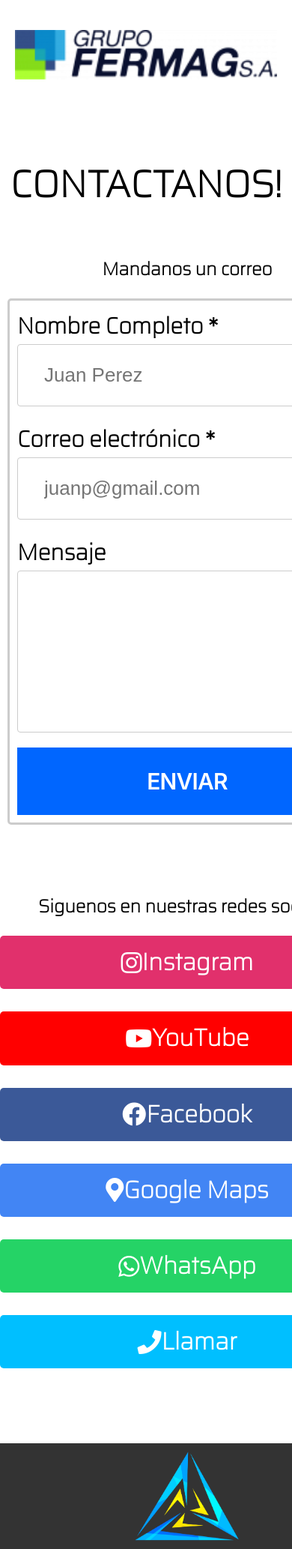
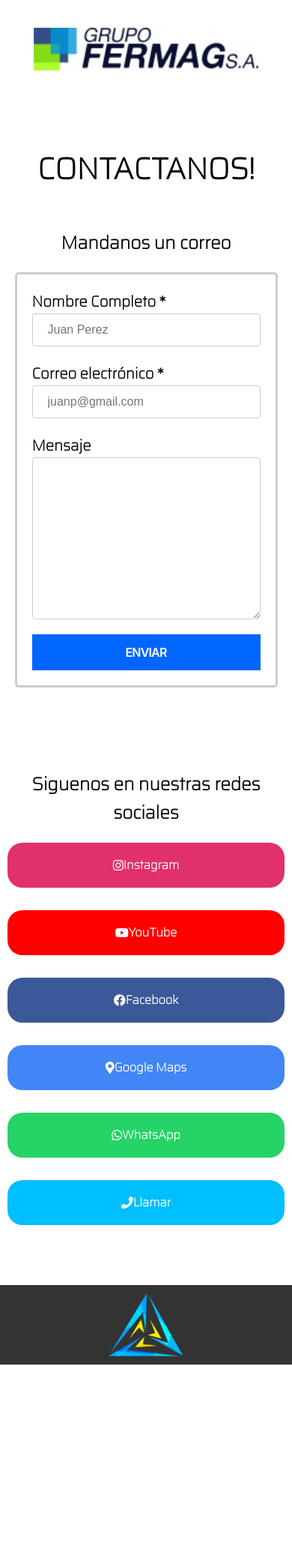
Before and after one commit to alejoDiazBroilo/Lussaryayuda, a Flask app: page /clientes/Fermag/contacto in a window 390 px wide; the page is wider, and only the part inside the window is pictured. Shown: that part at 75% size. After the commit the page ends 1820 px from the top of that part, so only its background shows below. Run offline with Flask 3, Linux system fonts and the light colour scheme.

Commit message:
arreglading

```diff
--- a/static/css/clientes/Fermag/contacto.css
+++ b/static/css/clientes/Fermag/contacto.css
@@ -5,6 +5,14 @@
 
 * {
     box-sizing: border-box;
+}
+
+.main{
+  display: flex;
+  flex-direction: column;
+  text-align: center;
+  justify-content: center;
+  align-items: center;
 }
 
 body {
@@ -16,7 +24,7 @@ body {
     align-items: center;
     text-align: center;
     margin: 0;
-
+  width: 100%;
 
 }
 
@@ -209,6 +217,7 @@ input[type="submit"]:hover {
     text-align: center;
     padding: 10px;
     height: auto;
+    width: 100%;
   }
 
   .footer-2 p {
@@ -224,156 +233,67 @@ input[type="submit"]:hover {
     display: none;
   }
 
-  @media only screen and (max-width: 600px) {
-    .footer-1 {
-        display: block;
-        background-color: #333;
-        color: #fff;
-        text-align: center;
-        padding: 10px;
-        height: auto;
-      }
-
-      .footer-1 p {
-        margin: 0;
-        font-size: 14px;
-      }
-
-      .footer-2{
-        display: none;
-      }
+@media only screen and (max-width: 1020px) {
+  form {
+    width: 80%;
   }
-
-
-@media (max-width: 768px) {
-    .container {
-        grid-template-columns: 2fr;
+  .container {
+    grid-template-columns: 1fr;
+  }
+  .social-buttons {
+    width: 80%;
   }
 }
 
+@media only screen and (max-width: 650px) {
+  h1 {
+    font-size: 40px;
+  }
+  .imgFer {
+    width: 300px;
+  }
+  form {
+    width: 90%;
+    margin: 20px auto;
+  }
+  .container {
+    grid-template-columns: 1fr;
+  }
+  .social-buttons {
+    width: 95%;
 
-
-@media (max-width: 550px) {
-    .imgFer{
-        margin-top: 40px;
-        width: 250px;
-    }
-    h1{
-        font-size: 50px;
-    }
-    form{
-      width: 100%;
-      padding: 10px;
-      margin:  0 10px 0 10px;
-    }
-
-    label {
-      font-size: 14px;
-      font-weight: bold;
-    }
-
-    .btn{
-        width: 60%;
-        padding: 10px 10px 10px 10px;
-        font-size: xx-large;
-    }
-    footer{
-        width: 100%;
-    }
+  }
+  .logoLuss{
+    width: 100px;
+  }
+  .btn{
+    width: 100%;
+    height: 60px;
+    border-radius: 20px;
+  }
 }
-
-
-@media (max-width: 508px) {
-  .button-58 {
-    min-width: 170px;
+@media (max-width: 300px) {
+  h1 {
+    font-size: 30px;
+    margin-top: 50px;
   }
 
-  h1{
-    text-align: center;
-  }
-  form{
-    width: auto;
+  form {
+    width: 90%;
+    margin: 30px auto;
     padding: 10px;
   }
 
-  label {
-    font-size: 14px;
-    font-weight: bold;
-}
-}
-
-
-@media (max-width: 420px) {
-
-    .imgFer{
-        width: 350px;
-    }
-    h1{
-        text-align: center;
-    }
-    form{
-      width: auto;
-      padding: 10px;
-    }
-
-    label {
-      font-size: 30px;
-      font-weight: bold;
+  .imgFer{
+    width: 200px;
   }
 
-  input {
-    width: 100%;
-    padding: 25px 35px;
-    margin-bottom: 20px;
-    border: 1px solid #ccc;
-    font-size: 26px;
+  .social-buttons {
+    width: 90%;
+    margin: 30px auto;
   }
 
-  .button-58{
-    height: 90px;
-    font-size: 30px;
-  }
-
-  .btn{
+  .btn {
     width: 100%;
   }
-
-  }
-
-
-  @media (max-width: 260px) {
-
-    .div-contacto h1{
-      font-size: 63px;
-    }
-    .imgFer{
-        width: 480px;
-    }
-
-    form{
-      width: auto;
-      padding: 30px;
-    }
-
-    label {
-      font-size: 40px;
-      font-weight: bold;
-  }
-
-  input {
-    width: 100%;
-    padding: 35px 45px;
-    margin-bottom: 20px;
-    border: 1px solid #ccc;
-    font-size: 26px;
-  }
-
-  .button-58{
-    height: 90px;
-    font-size: 40px;
-  }
-
-  .btn{
-    height: 80px;
-  }
-  }
+}
--- a/templates/clientes/Fermag/contacto.html
+++ b/templates/clientes/Fermag/contacto.html
@@ -10,10 +10,11 @@
 
     {% block content %}
 
+    <div class="main">
       <a href="/clientes/Fermag"><img src="/static/src/clientes/Fermag/logoFermag.png" alt="" class="imgFer"></a>
+
       <div class="div-contacto">
         <h1>CONTACTANOS!</h1>
-    </div>
       <div class="container">
           <div>
               <h2>Mandanos un correo</h2>
@@ -63,6 +64,8 @@
           </div>
 
 
+    </div>
+
         <footer class="footer-1">
             <a href="https://lussary.makeup/"><img src="/static/src/Lussary/LogoLussary.png" alt="" class="logoLuss"></a>
         </footer>
```
Lines whose indentation alone changed are shown as unchanged.
